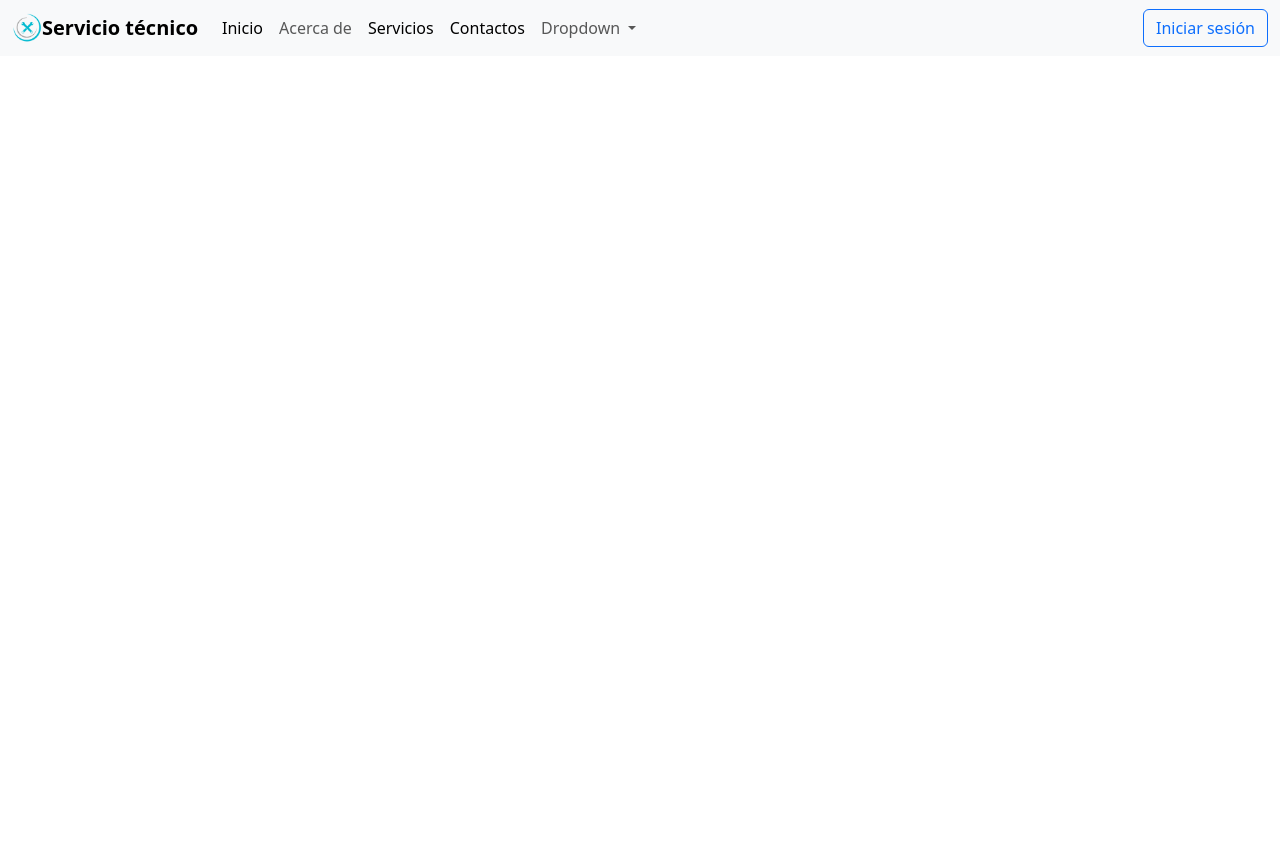
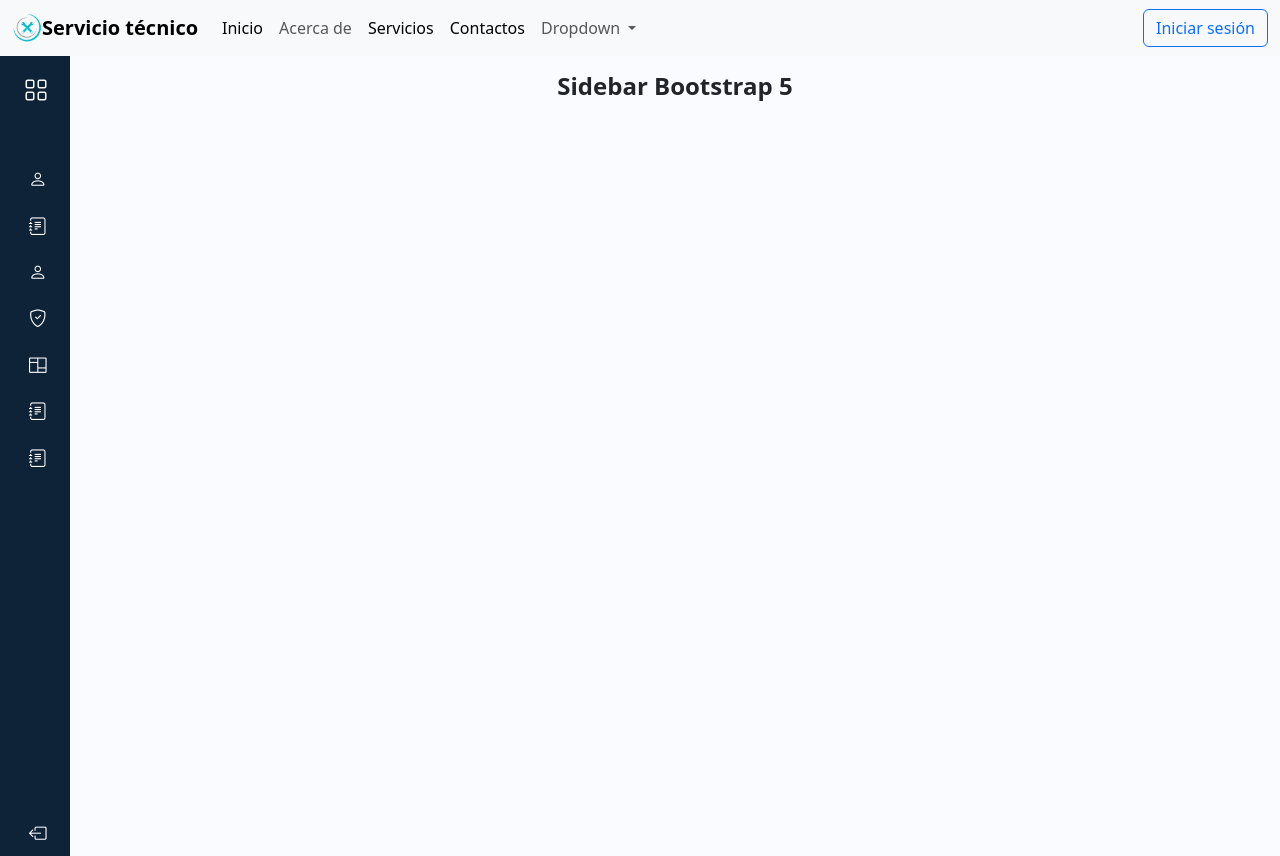
Before and after one commit to JhonLudenaReyes/technicalservice, an Angular app: page / in a window 1280 px wide. Before the commit the page ends 800 px from the top, so only its background shows below. Built offline with nearby package versions, Linux system fonts and the light colour scheme.

Commit message:
Build Sidebar

```diff
--- a/src/app/app.component.html
+++ b/src/app/app.component.html
@@ -1,2 +1,3 @@
 <app-navigation></app-navigation>
 <router-outlet></router-outlet>
+<app-sidebar></app-sidebar>
--- a/src/app/app.module.ts
+++ b/src/app/app.module.ts
@@ -11,6 +11,7 @@ import { AuthModule } from './auth/auth.module';
 import { RouterModule } from '@angular/router';
 import { DashboardModule } from './dashboard/dashboard.module';
 import { LandingModule } from './landing/landing.module';
+import { SidebarModule } from './sidebar/sidebar.module';
 
 @NgModule({
   declarations: [AppComponent],
@@ -21,6 +22,7 @@ import { LandingModule } from './landing/landing.module';
     BrowserAnimationsModule,
     LandingModule,
     NavigationModule,
+    SidebarModule,
     AppRoutingModule,
     AuthModule,
     DashboardModule,
--- /dev/null
+++ b/src/app/sidebar/components/sidebar/sidebar.component.css
@@ -0,0 +1,142 @@
+@import url('https://fonts.googleapis.com/css2?family=Poppins:wght@400;600&display=swap');
+
+::after,
+::before {
+    box-sizing: border-box;
+    margin: 0;
+    padding: 0;
+}
+
+a {
+    text-decoration: none;
+}
+
+li {
+    list-style: none;
+}
+
+h1 {
+    font-weight: 600;
+    font-size: 1.5rem;
+}
+
+body {
+    font-family: 'Poppins', sans-serif;
+}
+
+.wrapper {
+  display: flex;
+}
+
+.main {
+  min-height: 100vh;
+  width: 100%;
+  overflow: hidden;
+  transition: all 0.35s ease-in-out;
+  background-color: #fafbfe;
+}
+
+#sidebar {
+  width: 70px;
+  min-width: 70px;
+  z-index: 1000;
+  transition: all .25s ease-in-out;
+  background-color: #0e2238;
+  display: flex;
+  flex-direction: column;
+}
+
+#sidebar.expand {
+  width: 260px;
+  min-width: 260px;
+}
+
+.toggle-btn {
+  background-color: transparent;
+  cursor: pointer;
+  border: 0;
+  padding: 1rem 1.5rem;
+}
+
+.toggle-btn i {
+  font-size: 1.5rem;
+  color: #FFF;
+}
+
+.sidebar-logo {
+  margin: auto 0;
+}
+
+.sidebar-logo a {
+  color: #FFF;
+  font-size: 1.15rem;
+  font-weight: 600;
+}
+
+#sidebar:not(.expand) .sidebar-logo,
+#sidebar:not(.expand) a.sidebar-link span {
+    display: none;
+}
+
+.sidebar-nav {
+    padding: 2rem 0;
+    flex: 1 1 auto;
+}
+
+a.sidebar-link {
+    padding: .625rem 1.625rem;
+    color: #FFF;
+    display: block;
+    font-size: 0.9rem;
+    white-space: nowrap;
+    border-left: 3px solid transparent;
+}
+
+.sidebar-link i {
+  font-size: 1.1rem;
+  margin-right: .75rem;
+}
+
+a.sidebar-link:hover {
+  background-color: rgba(255, 255, 255, .075);
+  border-left: 3px solid #3b7ddd;
+}
+
+.sidebar-item {
+  position: relative;
+}
+
+#sidebar:not(.expand) .sidebar-item .sidebar-dropdown {
+  position: absolute;
+  top: 0;
+  left: 70px;
+  background-color: #0e2238;
+  padding: 0;
+  min-width: 15rem;
+  display: none;
+}
+
+#sidebar:not(.expand) .sidebar-item:hover .has-dropdown+.sidebar-dropdown {
+  display: block;
+  max-height: 15em;
+  width: 100%;
+  opacity: 1;
+}
+
+#sidebar.expand .sidebar-link[data-bs-toggle="collapse"]::after {
+  border: solid;
+  border-width: 0 .075rem .075rem 0;
+  content: "";
+  display: inline-block;
+  padding: 2px;
+  position: absolute;
+  right: 1.5rem;
+  top: 1.4rem;
+  transform: rotate(-135deg);
+  transition: all .2s ease-out;
+}
+
+#sidebar.expand .sidebar-link[data-bs-toggle="collapse"].collapsed::after {
+  transform: rotate(45deg);
+  transition: all .2s ease-out;
+}
--- /dev/null
+++ b/src/app/sidebar/components/sidebar/sidebar.component.html
@@ -0,0 +1,118 @@
+<div class="wrapper">
+  <aside id="sidebar">
+    <div class="d-flex">
+      <button class="toggle-btn" type="button" (click)="onHumburger()">
+        <i class="bi bi-grid"></i>
+      </button>
+      <div class="sidebar-logo">
+        <a href="#">Technical</a>
+      </div>
+    </div>
+    <ul class="sidebar-nav">
+      <li class="sidebar-item">
+        <a href="#" class="sidebar-link">
+          <i class="bi bi-person"></i>
+          <span>Profile</span>
+        </a>
+      </li>
+      <li class="sidebar-item">
+        <a href="#" class="sidebar-link">
+          <i class="bi bi-journal-text"></i>
+          <span>Task</span>
+        </a>
+      </li>
+      <li class="sidebar-item">
+        <a href="#" class="sidebar-link">
+          <i class="bi bi-person"></i>
+          <span>Profile</span>
+        </a>
+      </li>
+      <li class="sidebar-item">
+        <a
+          href="#"
+          class="sidebar-link has-dropdown collapsed"
+          data-bs-toggle="collapse"
+          data-bs-target="#auth"
+          aria-expanded="false"
+          aria-controls="auth"
+        >
+          <i class="bi bi-shield-check"></i>
+          <span>Auth</span>
+        </a>
+        <ul
+          id="auth"
+          class="sidebar-dropdown list-unstyled collapse"
+          data-bs-parent="#sidebar"
+        >
+          <li class="sidebar-item">
+            <a href="#" class="sidebar-link">Login</a>
+          </li>
+          <li class="sidebar-item">
+            <a href="#" class="sidebar-link">Register</a>
+          </li>
+        </ul>
+      </li>
+      <li class="sidebar-item">
+        <a
+          href="#"
+          class="sidebar-link has-dropdown collapsed"
+          data-bs-toggle="collapse"
+          data-bs-target="#multi"
+          aria-expanded="false"
+          aria-controls="multi"
+        >
+          <i class="bi bi-columns"></i>
+          <span>Multi level</span>
+        </a>
+        <ul
+          id="multi"
+          class="sidebar-dropdown list-unstyled collapse"
+          data-bs-parent="#sidebar"
+        >
+          <li class="sidebar-item">
+            <a
+              href="#"
+              class="sidebar-link collapsed"
+              data-bs-toggle="collapse"
+              data-bs-target="#multi-two"
+              aria-expanded="false"
+              aria-controls="multi-two"
+            >
+              Two links
+            </a>
+            <ul id="multi-two" class="sidebar-dropdown list-unstyled collapse">
+              <li class="sidebar-item">
+                <a href="#" class="sidebar-links">Link 1</a>
+                <a href="#" class="sidebar-links">Link 2</a>
+                <a href="#" class="sidebar-links">Link 3</a>
+              </li>
+            </ul>
+          </li>
+        </ul>
+      </li>
+      <li class="sidebar-item">
+        <a href="#" class="sidebar-link">
+          <i class="bi bi-journal-text"></i>
+          <span>Notification</span>
+        </a>
+      </li>
+      <li class="sidebar-item">
+        <a href="#" class="sidebar-link">
+          <i class="bi bi-journal-text"></i>
+          <span>Setting</span>
+        </a>
+      </li>
+    </ul>
+    <div class="sidebar-footer">
+      <a href="#" class="sidebar-link">
+        <i class="bi bi-box-arrow-left"></i>
+        <span>Logout</span>
+      </a>
+    </div>
+  </aside>
+  <div class="main p-3">
+    <div class="text-center">
+      <h1>Sidebar Bootstrap 5</h1>
+    </div>
+  </div>
+</div>
--- /dev/null
+++ b/src/app/sidebar/components/sidebar/sidebar.component.ts
@@ -0,0 +1,12 @@
+import { Component } from '@angular/core';
+
+@Component({
+  selector: 'app-sidebar',
+  templateUrl: './sidebar.component.html',
+  styleUrls: ['./sidebar.component.css'],
+})
+export class SidebarComponent {
+  onHumburger() {
+    document.querySelector('#sidebar')?.classList.toggle('expand');
+  }
+}
--- a/src/index.html
+++ b/src/index.html
@@ -1,11 +1,11 @@
-<!doctype html>
-<html lang="en">
+<!DOCTYPE html>
+<html lang="es">
   <head>
-  <meta charset="utf-8">
+    <meta charset="utf-8" />
     <title>Technicalservice</title>
-  <base href="/">
-  <meta name="viewport" content="width=device-width, initial-scale=1">
-  <link rel="icon" type="image/x-icon" href="favicon.ico">
+    <base href="/" />
+    <meta name="viewport" content="width=device-width, initial-scale=1" />
+    <link rel="icon" type="image/x-icon" href="favicon.ico" />
   </head>
   <body>
     <app-root></app-root>
```
Also changed, not shown: src/app/sidebar/sidebar.module.ts (added, +10 -0 lines), 1 other file (tests, documents, lock files or other folders). Lines whose indentation alone changed are shown as unchanged.
